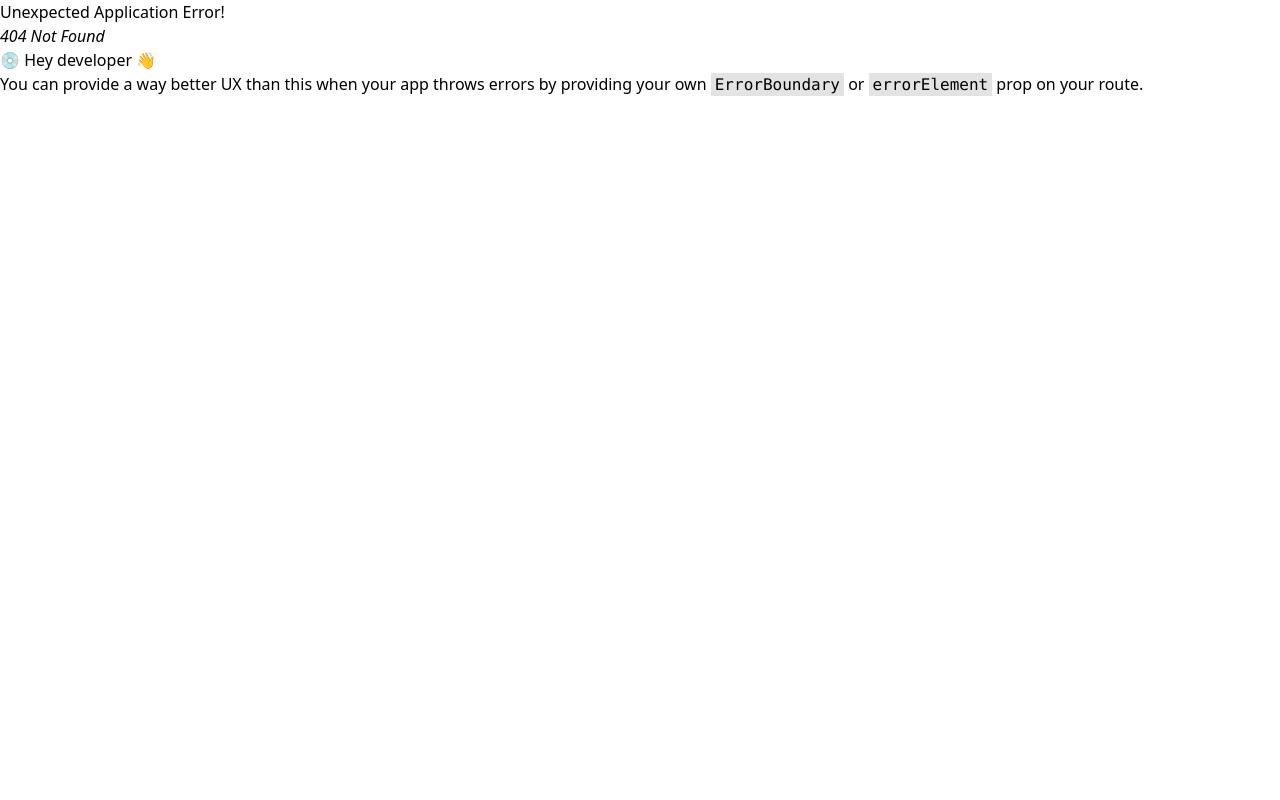
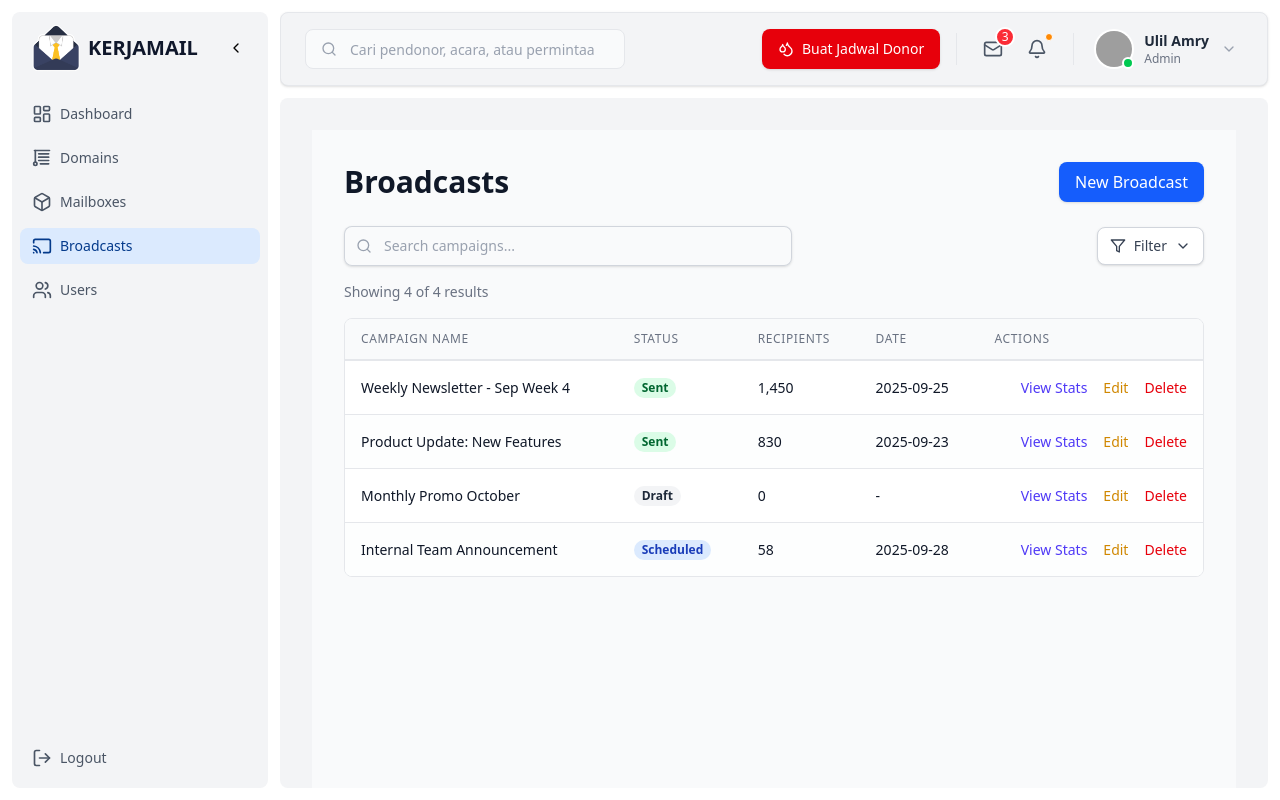
Before and after one commit to amrylil/dashboard_kerjamail, a React (Vite) app: page /broadcasts in a window 1280 px wide. Before the commit this address had no page. Built offline with nearby package versions, Linux system fonts and the light colour scheme; grey boxes are pictures that could not be loaded.

Commit message:
feat: add modal ui components

```diff
--- a/src/components/Sidebar.tsx
+++ b/src/components/Sidebar.tsx
@@ -7,6 +7,7 @@
   BlindsIcon,
   LogOut,
   BoxIcon,
+  Cast,
 } from "lucide-react";
 import SidebarLink from "./SidebarLink";
 
@@ -73,6 +74,13 @@
             to="/mailboxes"
             isOpen={isOpen}
           />
+          <SidebarLink
+            icon={Cast}
+            text="Broadcasts"
+            to="/broadcasts"
+            isOpen={isOpen}
+          />
+          <SidebarLink icon={Users} text="Users" to="/users" isOpen={isOpen} />
         </nav>
         <div className="-mx-3">
           <button className="flex w-full items-center rounded-lg px-3 py-2 text-gray-600 transition-colors duration-300 hover:bg-gray-200 hover:text-gray-700">
--- /dev/null
+++ b/src/pages/BroadcastsPage.tsx
@@ -0,0 +1,123 @@
+import type { ColumnDef, FilterConfig } from "../components/ui/GenericTable";
+import GenericTable from "../components/ui/GenericTable";
+
+type Broadcast = {
+  id: number;
+  name: string;
+  status: "Sent" | "Draft" | "Scheduled";
+  recipients: number;
+  sentDate: string;
+};
+
+const BroadcastsPage = () => {
+  const broadcasts: Broadcast[] = [
+    {
+      id: 1,
+      name: "Weekly Newsletter - Sep Week 4",
+      status: "Sent",
+      recipients: 1450,
+      sentDate: "2025-09-25",
+    },
+    {
+      id: 2,
+      name: "Product Update: New Features",
+      status: "Sent",
+      recipients: 830,
+      sentDate: "2025-09-23",
+    },
+    {
+      id: 3,
+      name: "Monthly Promo October",
+      status: "Draft",
+      recipients: 0,
+      sentDate: "-",
+    },
+    {
+      id: 4,
+      name: "Internal Team Announcement",
+      status: "Scheduled",
+      recipients: 58,
+      sentDate: "2025-09-28",
+    },
+  ];
+
+  const columns: ColumnDef<Broadcast>[] = [
+    { header: "Campaign Name", accessorKey: "name" },
+    {
+      header: "Status",
+      accessorKey: "status",
+      cell: (row) => (
+        <span
+          className={`px-2 inline-flex text-xs leading-5 font-semibold rounded-full ${
+            row.status === "Sent"
+              ? "bg-green-100 text-green-800"
+              : row.status === "Draft"
+              ? "bg-gray-100 text-gray-800"
+              : "bg-blue-100 text-blue-800"
+          }`}
+        >
+          {row.status}
+        </span>
+      ),
+    },
+    {
+      header: "Recipients",
+      accessorKey: "recipients",
+      cell: (row) => row.recipients.toLocaleString(),
+    },
+    { header: "Date", accessorKey: "sentDate" },
+    {
+      header: "Actions",
+      accessorKey: "id",
+      cell: () => (
+        <div className="text-right">
+          <a
+            href="#"
+            className="text-indigo-600 hover:text-indigo-900 mr-4 font-medium"
+          >
+            View Stats
+          </a>
+          <a
+            href="#"
+            className="text-yellow-600 hover:text-yellow-900 mr-4 font-medium"
+          >
+            Edit
+          </a>
+          <a href="#" className="text-red-600 hover:text-red-900 font-medium">
+            Delete
+          </a>
+        </div>
+      ),
+    },
+  ];
+
+  const filterConfig: FilterConfig<Broadcast> = {
+    status: [
+      { label: "Sent", value: "Sent" },
+      { label: "Draft", value: "Draft" },
+      { label: "Scheduled", value: "Scheduled" },
+    ],
+  };
+
+  return (
+    <div className="p-8 bg-gray-50 min-h-screen">
+      <div className="flex justify-between items-center mb-6">
+        <h1 className="text-3xl font-bold text-gray-900">Broadcasts</h1>
+        <button className="bg-blue-600 text-white px-4 py-2 rounded-lg shadow hover:bg-blue-700 transition">
+          New Broadcast
+        </button>
+      </div>
+      <GenericTable<Broadcast>
+        data={broadcasts}
+        columns={columns}
+        enableSearch={true}
+        searchPlaceholder="Search campaigns..."
+        enableFilter={true}
+        filterConfig={filterConfig}
+        showResultCount={true}
+      />
+    </div>
+  );
+};
+
+export default BroadcastsPage;
--- /dev/null
+++ b/src/pages/Settings.tsx
@@ -0,0 +1,77 @@
+const SettingsPage = () => {
+  return (
+    <div className="p-8 bg-gray-50 min-h-screen">
+      <h1 className="text-3xl font-bold text-gray-900 mb-6">Settings</h1>
+
+      <div className="space-y-8">
+        {/* Profile Settings */}
+        <div className="bg-white p-6 rounded-lg shadow-md">
+          <h2 className="text-xl font-semibold text-gray-800 border-b pb-4">
+            Profile
+          </h2>
+          <form className="mt-6 space-y-4">
+            <div>
+              <label
+                htmlFor="name"
+                className="block text-sm font-medium text-gray-700"
+              >
+                Full Name
+              </label>
+              <input
+                type="text"
+                name="name"
+                id="name"
+                defaultValue="John Doe"
+                className="mt-1 block w-full rounded-md border-gray-300 shadow-sm focus:border-indigo-500 focus:ring-indigo-500 sm:text-sm"
+              />
+            </div>
+            <div>
+              <label
+                htmlFor="email"
+                className="block text-sm font-medium text-gray-700"
+              >
+                Email Address
+              </label>
+              <input
+                type="email"
+                name="email"
+                id="email"
+                defaultValue="john.doe@kerjamail.co"
+                className="mt-1 block w-full rounded-md border-gray-300 shadow-sm focus:border-indigo-500 focus:ring-indigo-500 sm:text-sm"
+              />
+            </div>
+            <div className="pt-2">
+              <button
+                type="submit"
+                className="bg-blue-600 text-white px-4 py-2 rounded-lg shadow hover:bg-blue-700"
+              >
+                Save Changes
+              </button>
+            </div>
+          </form>
+        </div>
+
+        {/* API Settings */}
+        <div className="bg-white p-6 rounded-lg shadow-md">
+          <h2 className="text-xl font-semibold text-gray-800 border-b pb-4">
+            API Keys
+          </h2>
+          <div className="mt-6">
+            <p className="text-sm text-gray-600">
+              Your secret API key for integrations.
+            </p>
+            <div className="mt-2 flex items-center space-x-4 bg-gray-100 p-3 rounded-md">
+              <span className="font-mono text-sm text-gray-700">
+                km_sk_********************abcd
+              </span>
+              <button className="text-sm text-blue-600">Copy</button>
+              <button className="text-sm text-blue-600">Regenerate</button>
+            </div>
+          </div>
+        </div>
+      </div>
+    </div>
+  );
+};
+
+export default SettingsPage;
--- /dev/null
+++ b/src/pages/UsersPage.tsx
@@ -0,0 +1,90 @@
+import type { ColumnDef, FilterConfig } from "../components/ui/GenericTable";
+import GenericTable from "../components/ui/GenericTable";
+
+type User = {
+  id: number;
+  name: string;
+  email: string;
+  role: "Admin" | "Editor" | "Viewer";
+  joined: string;
+};
+
+const UsersPage = () => {
+  const users: User[] = [
+    {
+      id: 1,
+      name: "John Doe",
+      email: "john.doe@kerjamail.co",
+      role: "Admin",
+      joined: "2023-01-10",
+    },
+    {
+      id: 2,
+      name: "Jane Smith",
+      email: "jane.smith@kerjamail.co",
+      role: "Editor",
+      joined: "2023-02-20",
+    },
+    {
+      id: 3,
+      name: "Mike Johnson",
+      email: "mike.j@kerjamail.co",
+      role: "Viewer",
+      joined: "2023-05-15",
+    },
+  ];
+
+  const columns: ColumnDef<User>[] = [
+    { header: "Name", accessorKey: "name" },
+    { header: "Email", accessorKey: "email" },
+    { header: "Role", accessorKey: "role" },
+    { header: "Date Joined", accessorKey: "joined" },
+    {
+      header: "Actions",
+      accessorKey: "id",
+      cell: () => (
+        <div className="text-right">
+          <a
+            href="#"
+            className="text-indigo-600 hover:text-indigo-900 mr-4 font-medium"
+          >
+            Edit
+          </a>
+          <a href="#" className="text-red-600 hover:text-red-900 font-medium">
+            Remove
+          </a>
+        </div>
+      ),
+    },
+  ];
+
+  const filterConfig: FilterConfig<User> = {
+    role: [
+      { label: "Admin", value: "Admin" },
+      { label: "Editor", value: "Editor" },
+      { label: "Viewer", value: "Viewer" },
+    ],
+  };
+
+  return (
+    <div className="p-8 bg-gray-50 min-h-screen">
+      <div className="flex justify-between items-center mb-6">
+        <h1 className="text-3xl font-bold text-gray-900">Users & Teams</h1>
+        <button className="bg-blue-600 text-white px-4 py-2 rounded-lg shadow hover:bg-blue-700 transition">
+          Invite User
+        </button>
+      </div>
+      <GenericTable<User>
+        data={users}
+        columns={columns}
+        enableSearch
+        searchPlaceholder="Search by name or email..."
+        enableFilter
+        filterConfig={filterConfig}
+        showResultCount
+      />
+    </div>
+  );
+};
+
+export default UsersPage;
```
Also changed, not shown: src/routes/index.tsx (+10 -0 lines).
